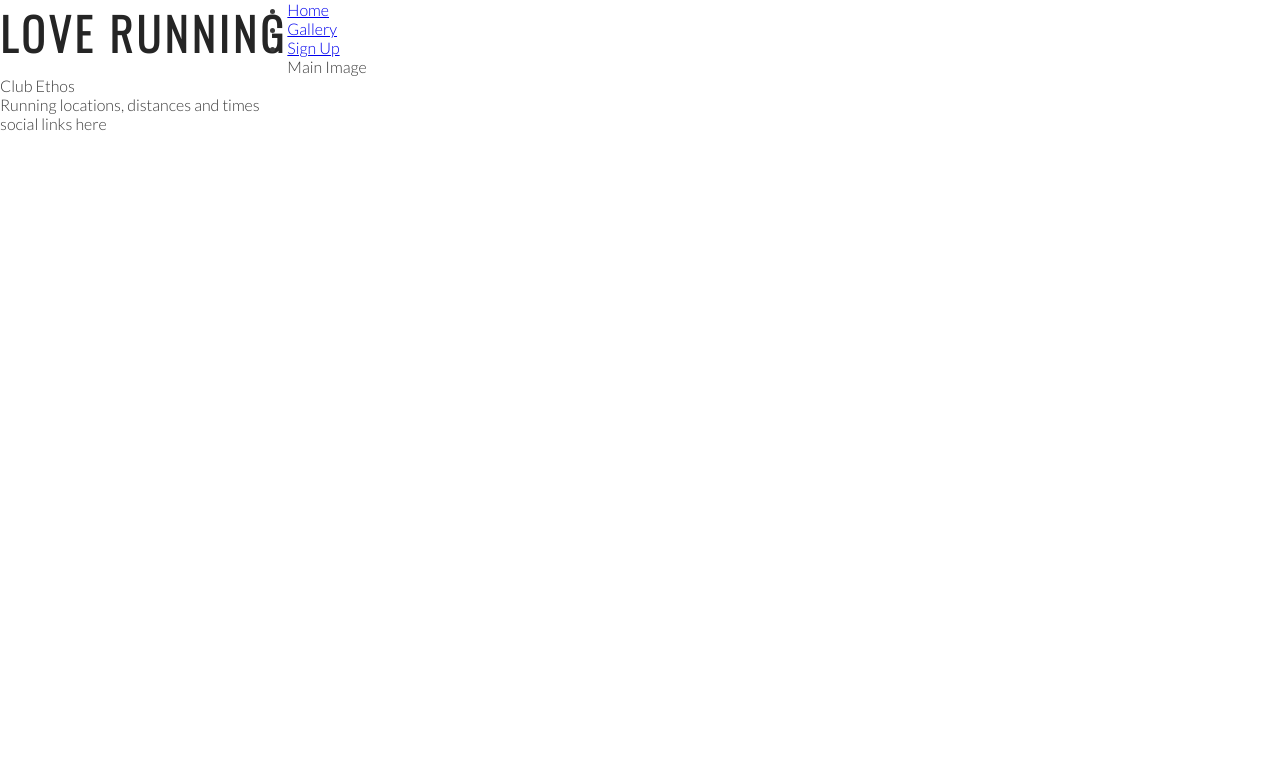
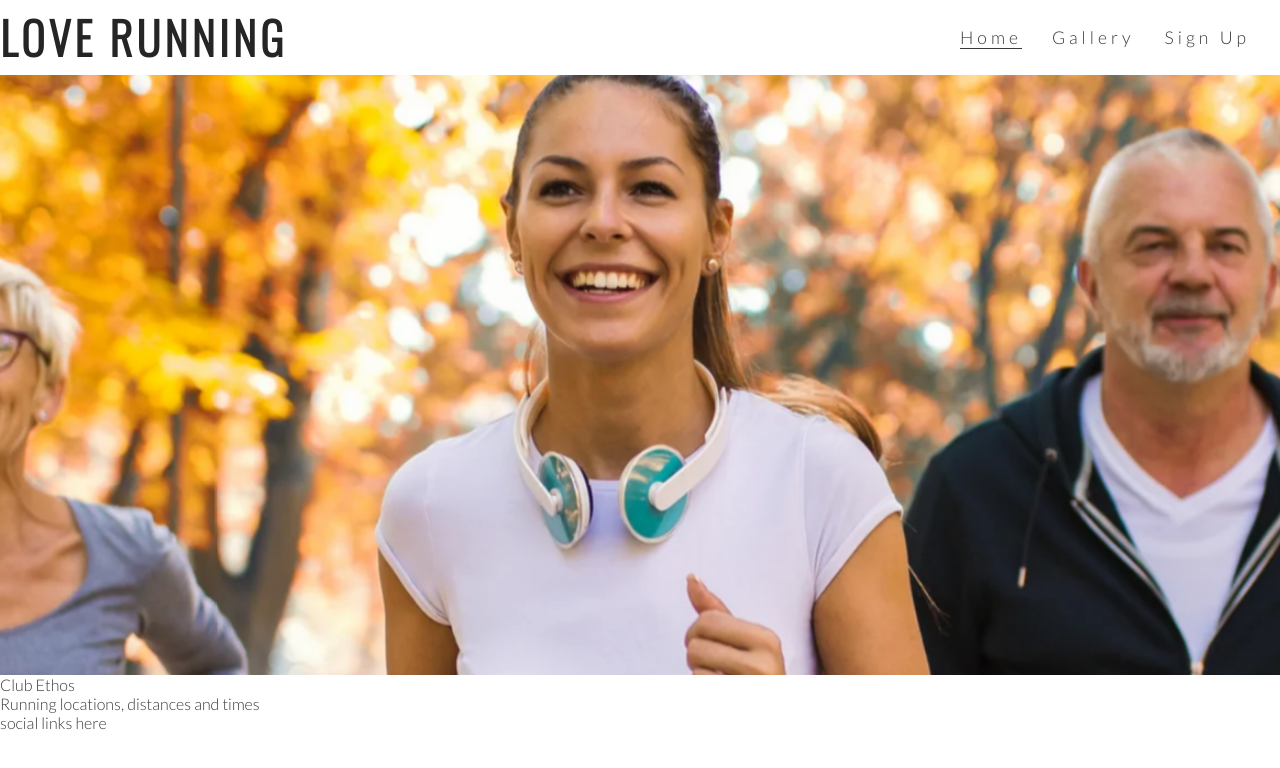
Before and after one commit to Dylangroome/love-running, a plain HTML site: page index.html in a window 1280 px wide. Drawn offline with nearby package versions, Linux system fonts and the light colour scheme.

Commit message:
Add hero image and animation zoom

```diff
--- a/assets/css/style.css
+++ b/assets/css/style.css
@@ -27,3 +27,61 @@ h1, h2 {
     float: left;
     font-size: 280%;
 }
+
+/* nav links */
+
+#menu {
+    font-size: 110%;
+    letter-spacing: 4px;
+}
+
+#menu, #logo {
+    line-height: 75px;
+}
+
+#menu li {
+    float: right;
+    list-style: none;
+    margin-right: 30px;
+}
+
+#menu a {
+    text-decoration: none;
+    color: inherit;
+}
+
+#menu a:hover {
+    border-bottom: 1px solid #3a3a3a;
+}
+
+.active {
+    border-bottom: 1px solid #3a3a3a;
+}
+
+/* hero image */
+
+#hero-outer {
+    height: 600px;
+    width: 100%;
+    overflow: hidden;
+}
+
+#hero-image {
+    height: 600px;
+    width: 100%;
+    background: url(../images/hero-image.webp) no-repeat center center;
+    animation-name: hero-zoom;
+    animation-duration: 5s;
+    animation-fill-mode: forwards;
+}
+
+/* creat lvls of zoom for hero image */
+@keyframes hero-zoom {
+    from {
+        transform: scale(1);
+    }
+    to {
+        transform: scale(1.1);
+    }
+
+}
--- a/index.html
+++ b/index.html
@@ -18,21 +18,21 @@
             <h1 id="logo">Love Running</h1>
         </a>
         <nav>
-            <ul>
+            <ul id="menu">
                 <li>
-                    <a href="index.html">Home</a>
+                    <a href="#">Sign Up</a>
                 </li>
                 <li>
                     <a href="#">Gallery</a>
                 </li>
                 <li>
-                    <a href="#">Sign Up</a>
+                    <a href="index.html" class="active">Home</a>
                 </li>
             </ul>
         </nav>
     </header>
-    <section>
-        Main Image
+    <section id="hero-outer">
+        <div id="hero-image"></div>
     </section>
     <section>
         Club Ethos
```
Also changed, not shown: assets/images/hero-image.webp (added).
